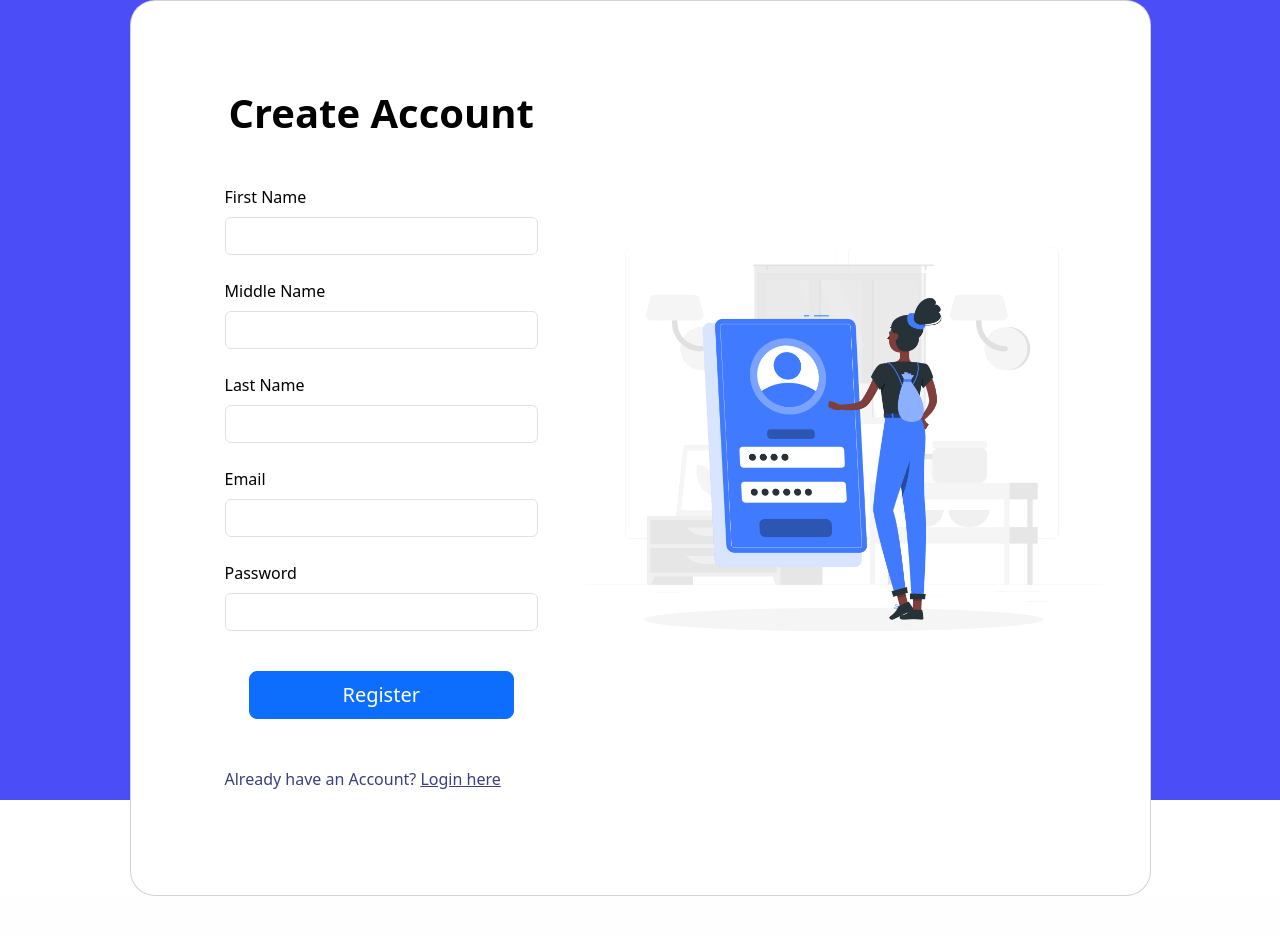
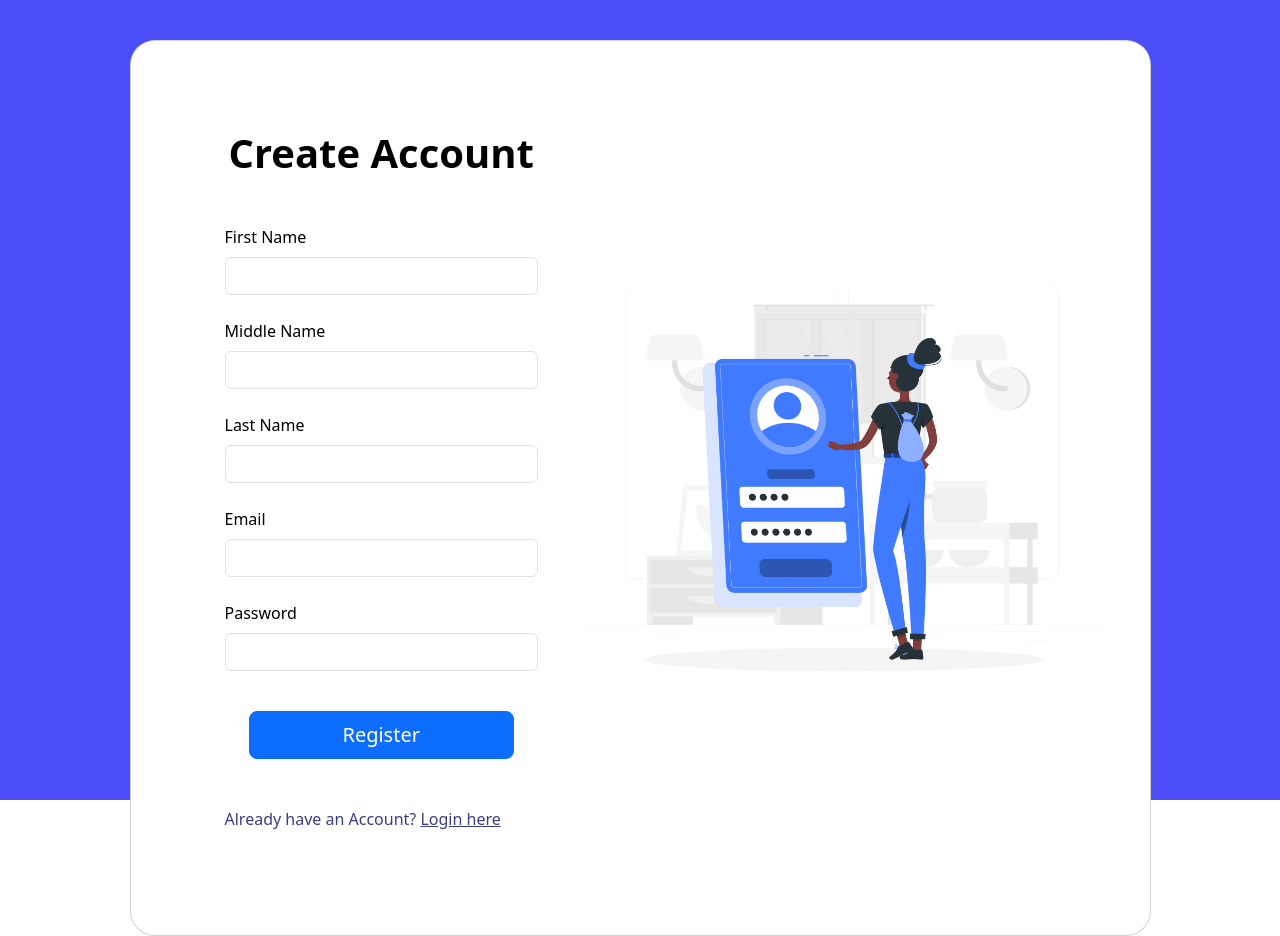
Before and after one commit to shadowww2802/task_management, a PHP site: page /RegistrationUI.php in a window 1280 px wide. Before the commit the page ends 896 px from the top, so only its background shows below. Run offline with PHP 8.4, Linux system fonts and the light colour scheme.

Commit message:
media query

```diff
--- a/LogInUI.php
+++ b/LogInUI.php
@@ -9,7 +9,6 @@
   <link href="https://cdn.jsdelivr.net/npm/bootstrap@5.3.3/dist/css/bootstrap.min.css" rel="stylesheet"
   integrity="sha384-QWTKZyjpPEjISv5WaRU9OFeRpok6YctnYmDr5pNlyT2bRjXh0JMhjY6hW+ALEwIH" crossorigin="anonymous">
 </head>
-
 <body>
   <section class="vh-100" style="background-color: #4b4df7;">
     <div class="container py-5 h-100">
--- a/RegistrationUI.php
+++ b/RegistrationUI.php
@@ -5,14 +5,71 @@
     <meta name="viewport" content="width=device-width, initial-scale=1.0">
     <title>Registration</title>
     <link href="https://cdn.jsdelivr.net/npm/bootstrap@5.3.3/dist/css/bootstrap.min.css" rel="stylesheet" integrity="sha384-QWTKZyjpPEjISv5WaRU9OFeRpok6YctnYmDr5pNlyT2bRjXh0JMhjY6hW+ALEwIH" crossorigin="anonymous">
+    <style>
+        @media (max-width: 576px) {
+            .background{
+                height: 100vh;
+            }
+            .img{
+                display: none;
+            }
+            .card{
+                margin-top: 7vh;
+            }
+        }
+        @media (min-width: 576px) {
+            .background{
+                height: 100vh;
+            }
+            .img{
+                display: none;
+            }
+            .card{
+                margin-top: 7vh;
+            }
+        }
+        @media (min-width: 768px) {
+            .background{
+                height: 100vh;
+            }
+            .img{
+                display: none;
+            }
+            .card{
+                margin-top: 7vh;
+            }
+        }
+        @media (min-width: 992px) {
+            .background{
+                height: 100vh;
+            }
+            .img{
+                display: flex;
+            }
+            .card{
+                margin-top: 5vh;
+            }
+        }
+        @media (min-width: 1200px) {
+            .background{
+                height: 100vh;
+            }
+            .img{
+                display: flex;
+            }
+            .card{
+                margin-top: 5vh;
+            }
+        }
+    </style>
 </head>
 <body>
-    <section class="vh-100" style="background-color: #4b4df7;">
-        <div class="container h-100">
-            <div class="row d-flex justify-content-center align-items-center h-100" >
+    <section class="background" style="background-color: #4b4df7;">
+        <div class="container">
+            <div class="row d-flex justify-content-center align-items-center" >
             <div class="col-lg-12 col-xl-11">
                 <div class="card text-black" style="border-radius: 25px;" >
-                <div class="card-body p-md-5">
+                <div class="card-body p-md-5" style="card">
                     <div class="row justify-content-center" style="margin-left: 10px">
                     <div class="col-md-10 col-lg-6 col-xl-5 order-2 order-lg-1 mt-3">
 
@@ -66,7 +123,7 @@
 
                     </div>
                     <div class="col-md-10 col-lg-6 col-xl-7 d-flex align-items-center order-1 order-lg-2">
-                        <img src="../task_management/img/Registration.png" alt="Registration Image" class="img-fluid" />
+                        <img src="../task_management/img/Registration.png" alt="Registration Image" class="img img-fluid" />
                     </div>
                     </div>
                 </div>
```
